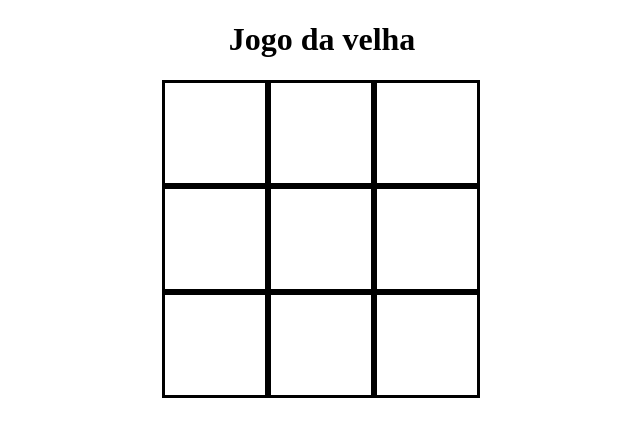
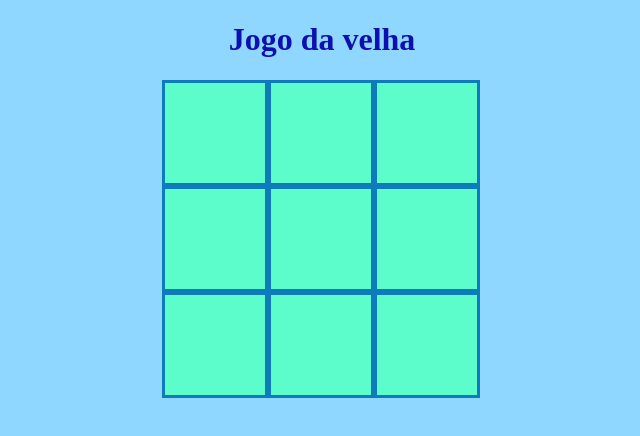
Before and after one commit to Diego-Sil/Jogo-da-Velha, a plain HTML site: page index.html in a window 1280 px wide. Shown: the whole page, without its empty margins (318-958 px from the left). Drawn offline with Linux system fonts and the light colour scheme.

Commit message:
Definindo cores dos elementos

```diff
--- a/style.css
+++ b/style.css
@@ -22,3 +22,16 @@ body {
     width: 100px;
     border: solid;
 }
+
+/* Definido as cores de cada elemento */
+
+body{
+    background-color: #90D7FF
+}
+h1 {
+    color: #0d10b1;
+}
+.bloco{
+    background-color: #5DFDCB;
+    border-color: #0e7bba;
+}
```
